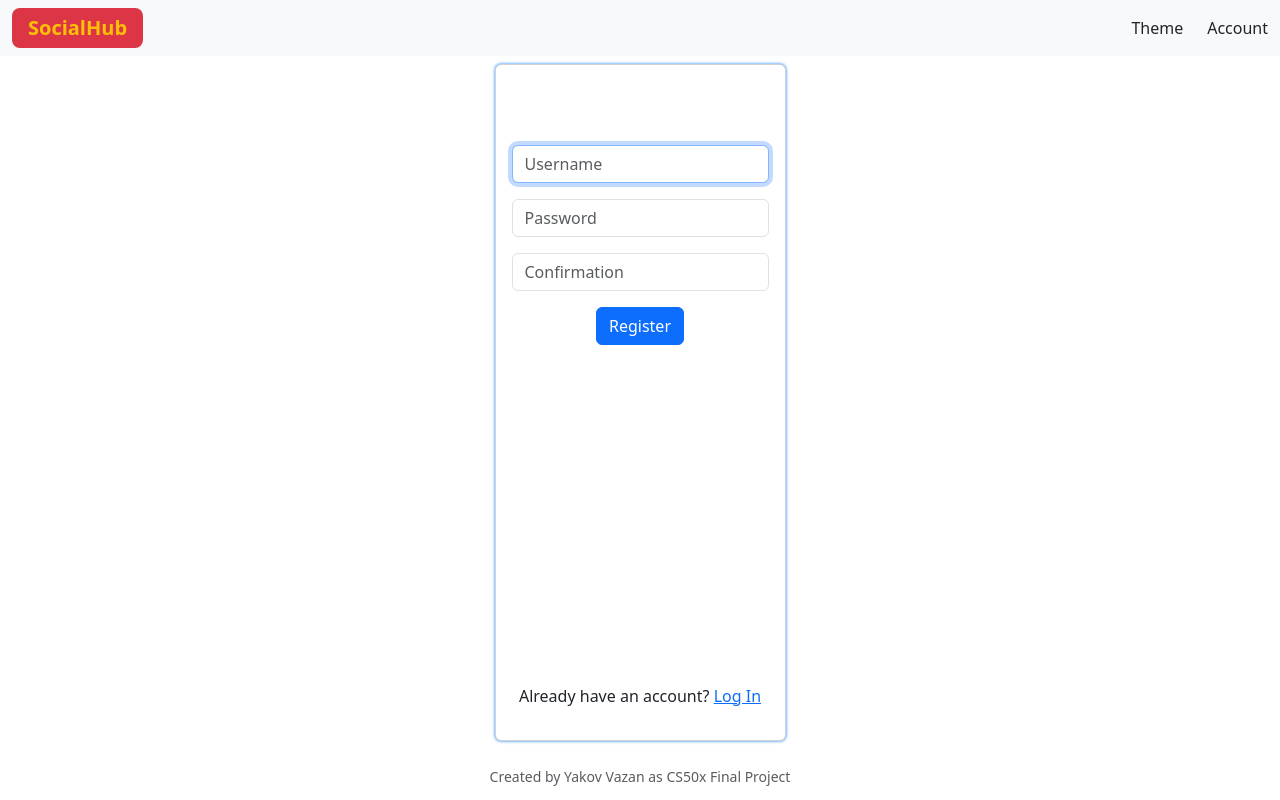
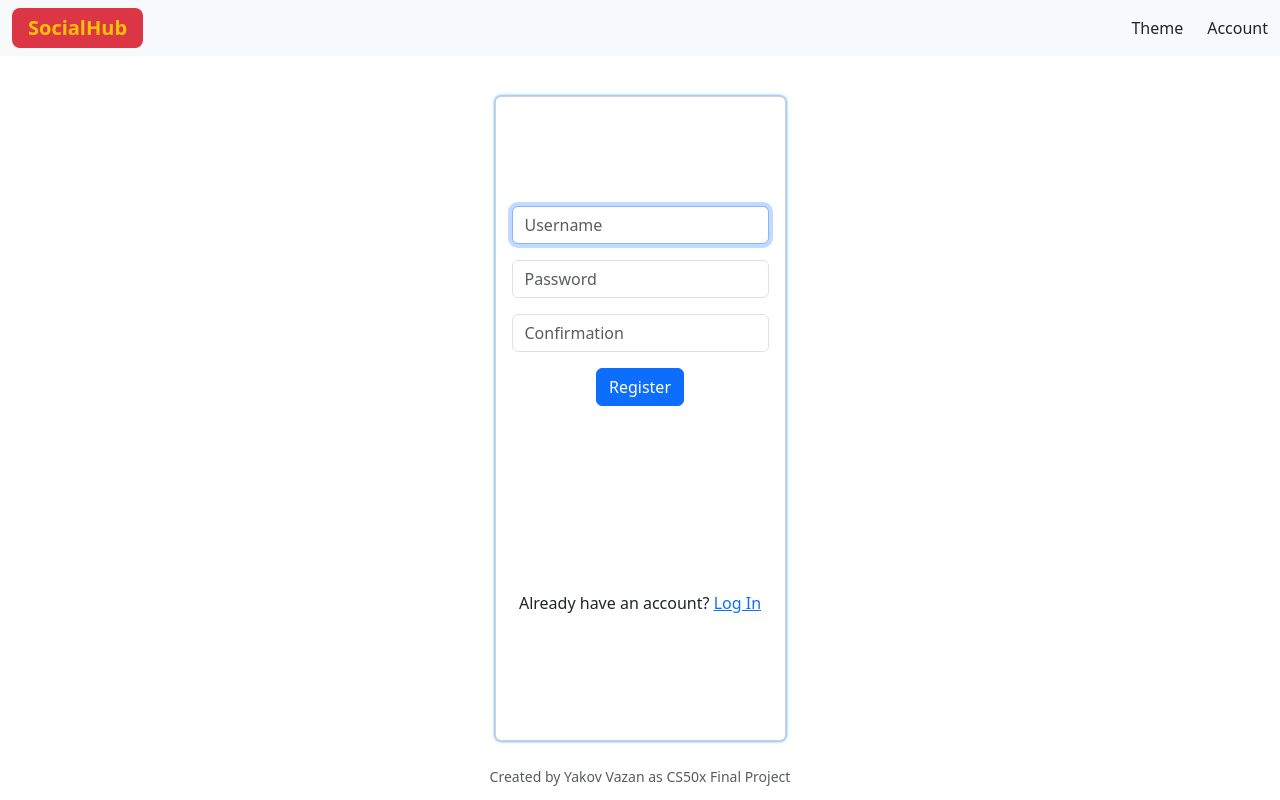
Before and after one commit to YakovVazan/CS50-Final-Project, a Flask app: page /register in a window 1280 px wide. Run offline with Flask 3, Linux system fonts and the light colour scheme.

Commit message:
Last one for tonight

```diff
--- a/static/css/styles.css
+++ b/static/css/styles.css
@@ -18,7 +18,6 @@ footer {
 }
 
 #entrance_card {
-    padding-top: 4em;
     box-shadow: 0px 0px 0.2em #007bff;
 }
 
@@ -27,7 +26,7 @@ footer {
     display: flex;
     flex-direction: column;
     align-items: center;
-    justify-content: space-between;
+    justify-content: space-around;
 }
 
 #error_rectangle {
--- a/static/js/script.js
+++ b/static/js/script.js
@@ -38,11 +38,11 @@ document.addEventListener("DOMContentLoaded", function () {
     });
   });
 
-  // Clear local storage once logged out
+  // Clear local storage once logged out - COMMENTED OUT FOR NOW
   let logoutButton = document.getElementById("logout-button");
   if (logoutButton) {
     logoutButton.addEventListener("click", () => {
-      localStorage.clear();
+      // localStorage.clear();
     });
   }
 
--- a/templates/chat_window.html
+++ b/templates/chat_window.html
@@ -1,7 +1,7 @@
 {% extends "main_layout.html" %}
 
 {% block main %}
-<div class="h-100 w-100 d-flex flex-column justify-content-around align-items-center">
+<div class="h-100 w-100 d-flex flex-column justify-content-between align-items-center">
     <h1 class="text-danger fw-bold">Welcome back, {{username}}!</h1>
     <!-- Chat window -->
     <div id="chat-window" class="p-3 rounded-5 d-flex flex-column align-items-center justify-content-between">
--- a/templates/main_layout.html
+++ b/templates/main_layout.html
@@ -114,7 +114,7 @@
     </nav>
   </header>
 
-  <main class="container-fluid pt-3 mt-5 text-center">
+  <main class="container-fluid pt-5 mt-5 text-center">
     {% block main %}{% endblock %}
   </main>
 
```
Also changed, not shown: social_hub.db, 2 other files.
